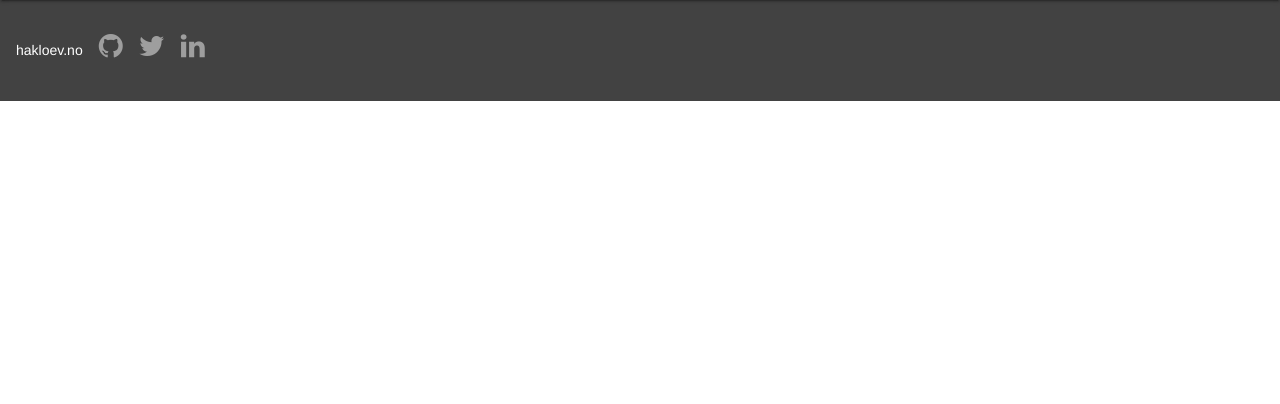
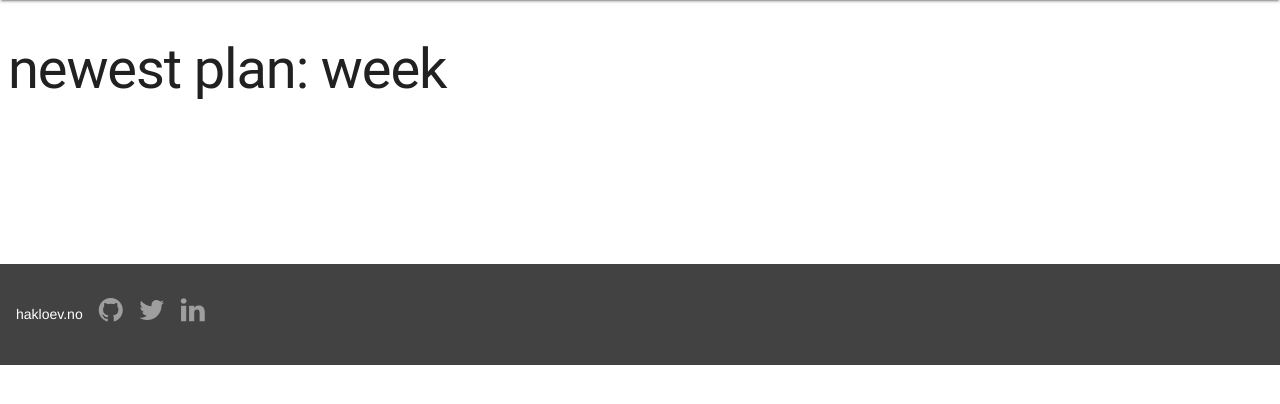
Before and after one commit to hakloev/hakloevno, a Django app: template apps/foodplan/templates/foodplan/index.html in a window 1280 px wide. Shown: the part 64-468 px from the top of the page. Run offline with Django 3.2, Linux system fonts and the light colour scheme; the template is opened without the code that fills it, so the values that code supplies are empty; parts of the project's set-up code (start-up, migrations or seed data) failed here and were passed over; some libraries are stand-ins or nearby versions.

Commit message:
Changes to foodplan

```diff
--- a/apps/blog/templates/blog/details.html
+++ b/apps/blog/templates/blog/details.html
@@ -10,12 +10,12 @@
      <section class="hn-border--color-grey hn-text--centered" id="hn-border">
         <div class="mdl-grid">
             <div class="mdl-cell--12-col">
-                <h1>{{ object.title }}</h1>
+                <h1>{{ object }}</h1>
             </div>
         </div>
     </section>
-    <section class="hn-section--padding-30-vertical">
-        <div class="mdl-grid hn-section--max-width-85">
+    <section class="hn-padding-30-vertical">
+        <div class="mdl-grid hn-container--max-width-85">
             <div class="mdl-cell mdl-cell--12-col">
                 {% for tag in object.tags.all %}
                     <a href="{% url 'blog:tag_details' tag=tag.slug %}" class="hn-tag mdl-button--raised hn-tag--color-orange">{{ tag }}</a>
--- a/apps/blog/templates/blog/index.html
+++ b/apps/blog/templates/blog/index.html
@@ -14,8 +14,8 @@
             </div>
         </div>
     </section>
-    <section class="hn-section--padding-50-vertical" id="hn-blog-posts">
-        <div class="mdl-grid hn-section--max-width-85">
+    <section class="hn-padding-50-vertical" id="hn-blog-posts">
+        <div class="mdl-grid hn-container--max-width-85">
             <div class="mdl-cell mdl-cell--12-col">
                 <div class="mdl-grid mdl-grid--no-spacing">
                     <div class="mdl-cell mdl-cell--8-col mdl-cell--12-col-tablet mdl-cell--12-col-phone">
--- a/apps/blog/views.py
+++ b/apps/blog/views.py
@@ -20,3 +20,8 @@ class TagDetail(generic.ListView):
     def get_queryset(self):
         queryset = models.BlogEntry.objects.filter(tags__slug=self.kwargs['tag'])
         return queryset
+
+    def get_context_data(self, **kwargs):
+        context = super(TagDetail, self).get_context_data(**kwargs)
+        context['tag'] = self.kwargs['tag']
+        return context
--- a/apps/foodplan/models.py
+++ b/apps/foodplan/models.py
@@ -1,6 +1,7 @@
 from django.db import models
 from django.core.urlresolvers import reverse
-from datetime import timedelta
+from datetime import datetime
+from . import utils
 
 
 class Recipe(models.Model):
@@ -21,45 +22,40 @@ class Recipe(models.Model):
         ordering = ['title']
 
 
+class DinnerPlanQuerySet(models.QuerySet):
+    def current_plan(self):
+        today = datetime.today()
+        start, end = utils.calculate_week_ends_for_date(today)
+        return self.filter(start_date=start).first()
+
+
 class DinnerPlan(models.Model):
     start_date = models.DateField()
     end_date = models.DateField(blank=True)
     cost = models.FloatField(verbose_name='Total cost', blank=True, null=True)
     meals = models.ManyToManyField(Recipe, through='DinnerPlanItem')
 
+    objects = DinnerPlanQuerySet.as_manager()
+
+    @property
+    def week(self):
+        """
+        Returns the week number for models instance
+        :return: String representation of the week number
+        """
+        return str(utils.get_week_from_date(self.start_date))
+
     def __str__(self):
         # Display as week number
-        return 'Dinner Plan for week %s' % self._week()
+        return 'Dinner Plan for week %s' % self.week
 
     def save(self, *args, **kwargs):
-        self.start_date, self.end_date = self.calculate_week_ends()
+        self.start_date, self.end_date = utils.calculate_week_ends_for_date(self.start_date)
         super(DinnerPlan, self).save(*args, **kwargs)
-
-    def _week(self):
-        return self.start_date.isocalendar()[1]
-
-    def get_week_number(self):
-        """
-        Returns the week number for models instance
-        :return:
-        """
-        return str(self._week())
-
-    def calculate_week_ends(self):
-        """
-        Calculates start and end date for week
-        :return: beginning and end of week
-        """
-        day_of_week = self.start_date.weekday()
-        to_beginning_of_week = timedelta(days=day_of_week)
-        beginning_of_week = self.start_date - to_beginning_of_week
-        to_ending_of_week = timedelta(days=6 - day_of_week)
-        end_of_week = self.start_date + to_ending_of_week
-        return beginning_of_week, end_of_week
 
     def get_absolute_url(self):
         return reverse('food:plan_details', kwargs={'year': str(self.start_date.year),
-                                                    'week': self.get_week_number()})
+                                                    'week': str(self.week)})
 
     class Meta:
         verbose_name = 'Dinner Plan'
@@ -90,9 +86,10 @@ class DinnerPlanItem(models.Model):
     period = models.ForeignKey(DinnerPlan, on_delete=models.CASCADE)
     recipe = models.ForeignKey(Recipe, on_delete=models.CASCADE)
     day = models.IntegerField(choices=WEEKDAYS)
+    eaten = models.BooleanField(default=False)
 
     def __str__(self):
-        return '%s, week %s: %s' % (self.WEEKDAYS[self.day][1], str(self.period.get_week_number()), self.recipe)
+        return '%s, week %s: %s' % (self.WEEKDAYS[self.day][1], str(self.period.week), self.recipe)
 
     class Meta:
         ordering = ['period', 'day']
--- a/apps/foodplan/templates/foodplan/index.html
+++ b/apps/foodplan/templates/foodplan/index.html
@@ -1,8 +1,40 @@
 {% extends 'base.html' %}
 
 {% block content %}
-    {{ most }}
-    {% for plan in object_list %}
-        <a href="{% url 'food:plan_details' year=plan.start_date|date:"Y" week=plan.start_date|date:"W" %}">Week {{ plan.start_date|date:"W" }}</a><br>
-    {% endfor %}
+     <section class="hn-border--color-grey hn-text--centered" id="hn-border">
+        <div class="mdl-grid">
+            <div class="mdl-cell--12-col">
+                <h1>newest plan: week {{ newest_plan.start_date|date:"W" }}</h1>
+            </div>
+        </div>
+    </section>
+    <section class="hn-padding-50-vertical">
+        <div class="mdl-grid hn-container--max-width-85">
+            <div class="mdl-cell mdl-cell--12-col">
+                <div class="mdl-grid">
+                    <div class="mdl-cell mdl-cell--8-col">
+                        <ul class="mdl-list">
+                            {% for meal in newest_plan.dinnerplanitem_set.all %}
+                                <li class="mdl-list__item mdl-list__item--two-line">
+                                    <span class="mdl-list__item-primary-content">
+                                        <span>{{ meal.get_day_display }}</span>
+                                        <span class="mdl-list__item-sub-title"><a href="{{ meal.recipe.url }}" target="_blank">{{ meal.recipe.title }}</a></span>
+                                    </span>
+                                    <span class="mdl-list__item-secondary-action">
+                                        <label class="mdl-checkbox mdl-js-checkbox mdl-js-ripple-effect" for="list-checkbox-{{ meal.day }}">
+                                            <input type="checkbox" id="list-checkbox-{{ meal.day }}" class="mdl-checkbox__input" {% if meal.eaten %}checked{% endif %} />
+                                        </label>
+                                    </span>
+                                </li>
+                            {% endfor %}
+                        </ul>
+                    </div>
+                </div>
+{#                <a href="{% url 'food:plan_details' year=newest_plan.start_date|date:"Y" week=newest_plan.week %}">Week {{ newest_plan.start_date|date:"W" }}</a><br>#}
+            </div>
+            <div class="mdl-cell mdl-cell--4-col">
+
+            </div>
+        </div>
+    </section>
 {% endblock %}
```
Also changed, not shown: apps/blog/templates/blog/tag_details.html (+17 -3 lines), apps/foodplan/templates/foodplan/plan_details.html (+5 -5 lines), apps/foodplan/utils.py (added, +32 -0 lines), apps/foodplan/views.py (+12 -4 lines), files/static/scss/main.scss (+20 -24 lines), hakloevno/templates/index.html (+6 -6 lines), apps/foodplan/migrations/0002_auto_20160504_1903.py (added), apps/foodplan/migrations/0003_dinnerplanitem_eaten.py (added).
